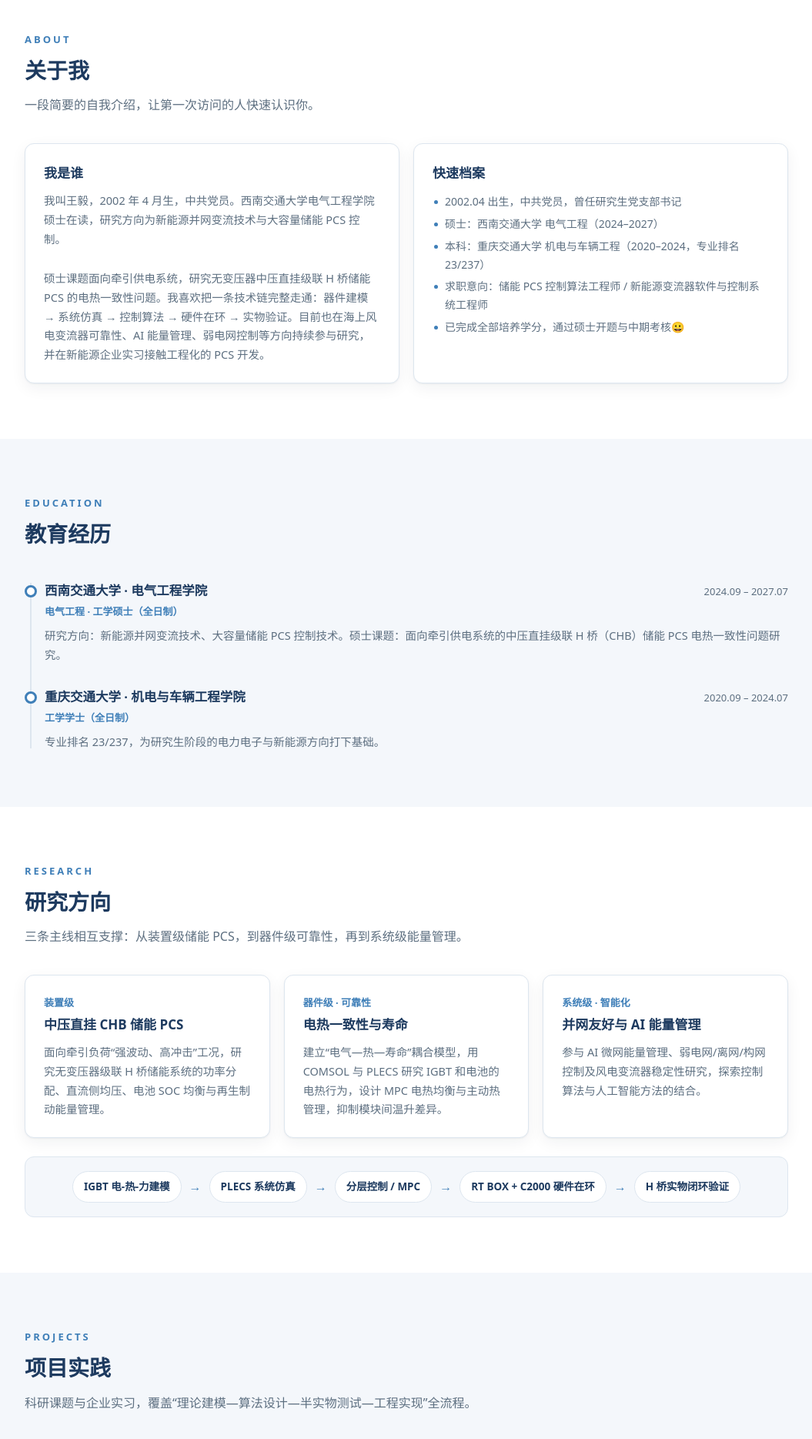
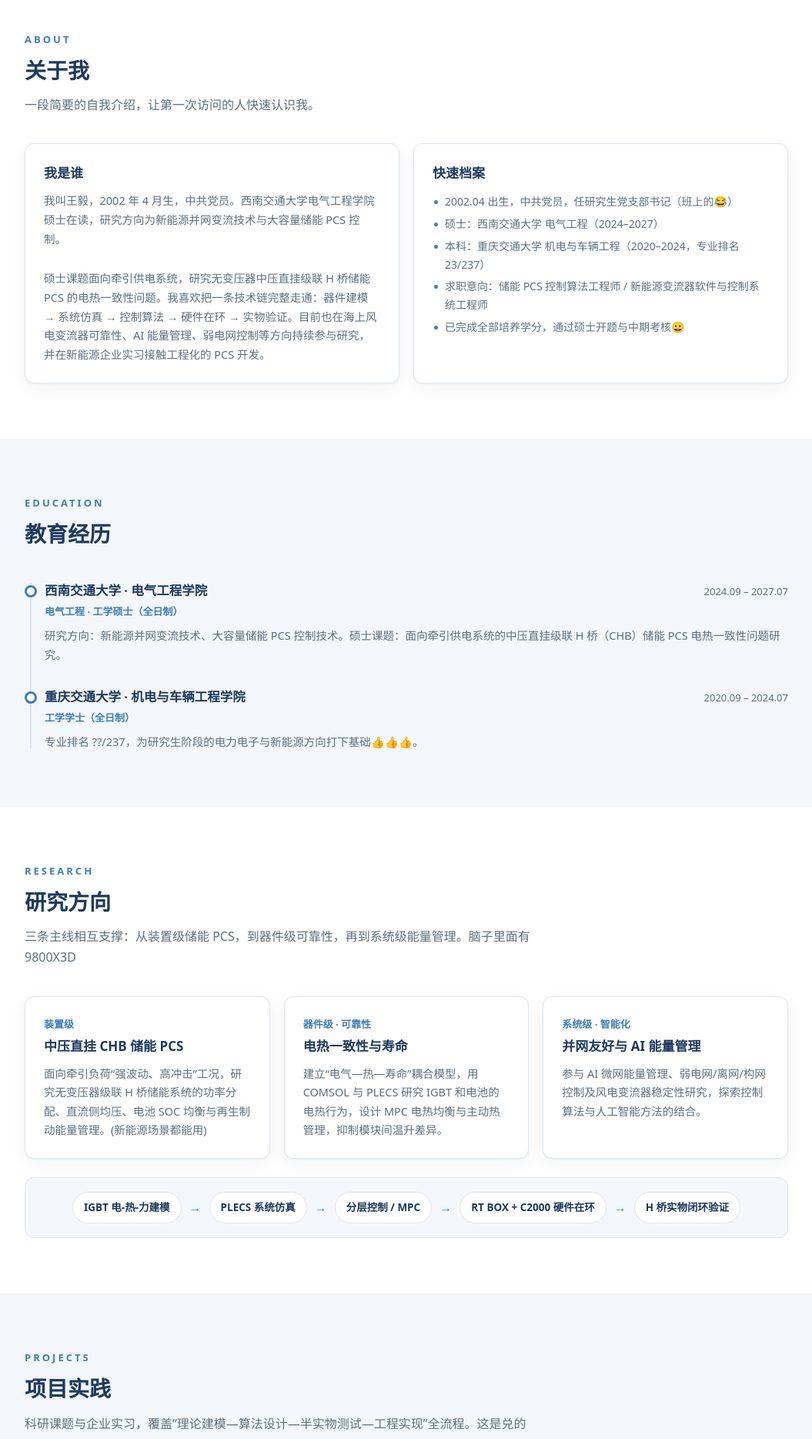
Before and after one commit to fuuk455/personal-information, a plain HTML site: page index.html in a window 1280 px wide. Shown: the part 580-2449 px from the top of the page at 77% size, without its empty margins (112-1167 px from the left). Drawn offline with Linux system fonts and the light colour scheme.

Commit message:
Update index.html

```diff
--- a/index.html
+++ b/index.html
@@ -220,8 +220,6 @@ footer .sep{margin:0 8px;color:var(--line)}
       </div>
     </div>
     <div class="hero-art">
-      <!-- 顶部示意图：直接把新图片命名为 hero.png 放到本目录即可替换；
-           原始 SVG 版在 work/index-20260804-original.html 里可找回 -->
       <img class="hero-img" src="hero.png" alt="CHB 储能 PCS 示意图">
     </div>
   </div>
@@ -233,7 +231,7 @@ footer .sep{margin:0 8px;color:var(--line)}
     <div class="sec-head reveal">
       <span class="overline">About</span>
       <h2>关于我</h2>
-      <p>一段简要的自我介绍，让第一次访问的人快速认识你。</p>
+      <p>一段简要的自我介绍，让第一次访问的人快速认识我。</p>
     </div>
     <div class="grid g2">
       <div class="card reveal">
@@ -245,7 +243,7 @@ footer .sep{margin:0 8px;color:var(--line)}
       <div class="card reveal">
         <h3>快速档案</h3>
         <ul>
-          <li>2002.04 出生，中共党员，曾任研究生党支部书记</li>
+          <li>2002.04 出生，中共党员，任研究生党支部书记（班上的😂）</li>
           <li>硕士：西南交通大学 电气工程（2024–2027）</li>
           <li>本科：重庆交通大学 机电与车辆工程（2020–2024，专业排名 23/237）</li>
           <li>求职意向：储能 PCS 控制算法工程师 / 新能源变流器软件与控制系统工程师</li>
@@ -272,7 +270,7 @@ footer .sep{margin:0 8px;color:var(--line)}
       <div class="tl-item">
         <div class="tl-head"><h3>重庆交通大学 · 机电与车辆工程学院</h3><span class="date">2020.09 – 2024.07</span></div>
         <div class="tl-sub">工学学士（全日制）</div>
-        <div class="tl-body">专业排名 23/237，为研究生阶段的电力电子与新能源方向打下基础。</div>
+        <div class="tl-body">专业排名 ??/237，为研究生阶段的电力电子与新能源方向打下基础👍👍👍。</div>
       </div>
     </div>
   </div>
@@ -284,13 +282,13 @@ footer .sep{margin:0 8px;color:var(--line)}
     <div class="sec-head reveal">
       <span class="overline">Research</span>
       <h2>研究方向</h2>
-      <p>三条主线相互支撑：从装置级储能 PCS，到器件级可靠性，再到系统级能量管理。</p>
+      <p>三条主线相互支撑：从装置级储能 PCS，到器件级可靠性，再到系统级能量管理。脑子里面有9800X3D</p>
     </div>
     <div class="grid g3">
       <div class="card reveal">
         <span class="tag">装置级</span>
         <h3>中压直挂 CHB 储能 PCS</h3>
-        <p>面向牵引负荷“强波动、高冲击”工况，研究无变压器级联 H 桥储能系统的功率分配、直流侧均压、电池 SOC 均衡与再生制动能量管理。</p>
+        <p>面向牵引负荷“强波动、高冲击”工况，研究无变压器级联 H 桥储能系统的功率分配、直流侧均压、电池 SOC 均衡与再生制动能量管理。(新能源场景都能用)</p>
       </div>
       <div class="card reveal">
         <span class="tag">器件级 · 可靠性</span>
@@ -319,7 +317,7 @@ footer .sep{margin:0 8px;color:var(--line)}
     <div class="sec-head reveal">
       <span class="overline">Projects</span>
       <h2>项目实践</h2>
-      <p>科研课题与企业实习，覆盖“理论建模—算法设计—半实物测试—工程实现”全流程。</p>
+      <p>科研课题与企业实习，覆盖“理论建模—算法设计—半实物测试—工程实现”全流程。这是兑的</p>
     </div>
     <div class="timeline reveal">
       <div class="tl-item">
@@ -350,7 +348,7 @@ footer .sep{margin:0 8px;color:var(--line)}
     <div class="sec-head reveal">
       <span class="overline">Publications</span>
       <h2>论文与成果</h2>
-      <p>在研工作正在整理中，以下是目前的论文初稿与方向。</p>
+      <p>我在努力写了家人们😭😭😭</p>
     </div>
     <div class="grid g2">
       <div class="card reveal">
@@ -415,12 +413,12 @@ footer .sep{margin:0 8px;color:var(--line)}
       <div class="card reveal">
         <span class="tag">游戏时间</span>
         <h3>肉鸽、动作与开黑</h3>
-        <p>Steam 里有《以撒的结合》（Rebirth / Repentance）和《生化危机 4》，也会和朋友在《英雄联盟》里开黑，实验之外的放松方式。</p>
+        <p>Steam 里有《以撒的结合》（Rebirth / Repentance）和《生化危机 4》，也会和朋友在《英雄联盟》里开黑，实验之外的放松方式。游戏真好玩😋😋😋</p>
       </div>
       <div class="card reveal">
         <span class="tag">动手派</span>
         <h3>硬件与系统折腾</h3>
-        <p>刷机、装机、系统维护样样都碰，桌面上常备图吧工具箱和各类调试工具——动手调试大概是我的另一种“做实验”。</p>
+        <p>刷机、装机、系统维护样样都碰，桌面上常备图吧工具箱和各类调试工具——动手调试大概是我的另一种“做实验”。你🐓鸽厉不厉害</p>
       </div>
       <div class="card reveal">
         <span class="tag">持续充电</span>
```
